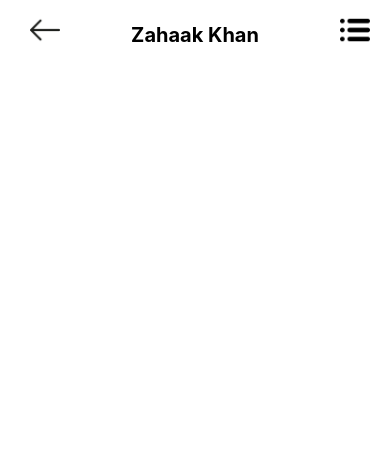
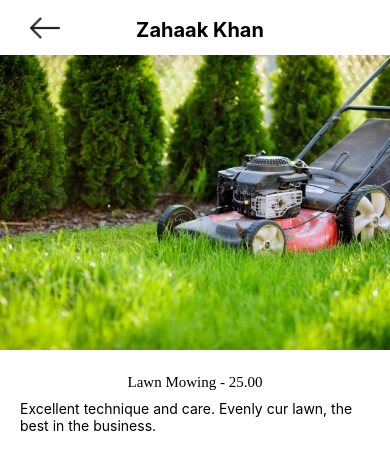
Before and after one commit to ash1497/Task4TuitionApp, a React Native app: screen /Home in a window 390 px wide. Both pictures are taken after a click on the element 195 px from the left and 429 px from the top of the page. Shown: the top 470 px of the page. Built offline with nearby package versions, Linux system fonts and the light colour scheme.

Commit message:
added code to studentinfo.js

```diff
--- a/displays/StudentInfo.js
+++ b/displays/StudentInfo.js
@@ -14,8 +14,10 @@ import {icons, COLORS, SIZES, FONTS} from '../constants';
 const StudentInfo = ({route, navigation}) => {
   const [students, setStudents] = React.useState(null);
   const [currentLocation, setCurrentLocation] = React.useState(null);
+  const [student, setStudent] = React.useState(null);
   React.useEffect(() => {
     let {item, currentLocation} = route.params;
+    setStudent(item);
     setStudents(item);
     setCurrentLocation(currentLocation);
   }, [route.params]);
@@ -45,42 +47,69 @@ const StudentInfo = ({route, navigation}) => {
             flex: 1,
             alignItems: 'center',
             justifyContent: 'center',
-              paddingTop: 10
+            paddingTop: 5,
+            paddingRight: 40,
           }}>
           <View
             style={{
               height: 50,
               alignItems: 'center',
               justifyContent: 'center',
-              paddingHorizontal: SIZES.padding * 3,
-              borderRadius: SIZES.radius,
-
-
+              paddingHorizontal: 30,
             }}>
-            <Text style={{fontWeight: 'bold', fontSize: 20}}>{students?.name}</Text>
+            <Text style={{fontWeight: 'bold', fontSize: 20}}>
+              {students?.name}
+            </Text>
           </View>
         </View>
-
-        <TouchableOpacity
-          style={{
-            width: 50,
-            paddingRight: 30,
-            justifyContent: 'center',
-          }}>
-          <Image
-            source={icons.list}
-            resizeMode="contain"
-            style={{
-              width: 30,
-              height: 30,
-            }}
-          />
-        </TouchableOpacity>
       </View>
     );
   }
 
-  return <SafeAreaView style={styles.container}>{renderHeader()}</SafeAreaView>;
+  function renderStudentInfo() {
+    return (
+      <Animated.ScrollView
+        horizontal
+        pagingEnabled
+        scrollEventThrottle={16}
+        snapToAlignment="center">
+        {student?.task.map((item, index) => (
+          <View key={`task-${index}`} style={{alignItems: 'center'}}>
+            <View style={{height: SIZES.height * 0.35}}>
+              <Image
+                source={item.photo}
+                resizeMode="cover"
+                style={{
+                  width: SIZES.width,
+                  height: '100%',
+                }}
+              />
+            </View>
+            <View
+              style={{
+                width: SIZES.width,
+                alignItems: 'center',
+                marginTop: 15,
+                paddingHorizontal: SIZES.padding * 2,
+              }}>
+              <Text
+                style={{marginVertical: 10, textAlign: 'center', ...FONTS.h2}}>
+                {item.name} - {item.price.toFixed(2)}
+              </Text>
+              <Text style={{...FONTS.body3}}>{item.description}</Text>
+            </View>
+          </View>
+        ))}
+      </Animated.ScrollView>
+    );
+  }
+
+  return (
+    <SafeAreaView style={styles.container}>
+      {renderHeader()}
+      {renderStudentInfo()}
+    </SafeAreaView>
+  );
 };
 
 const styles = StyleSheet.create({
```
Also changed, not shown: displays/Home.js (+60 -62 lines).
